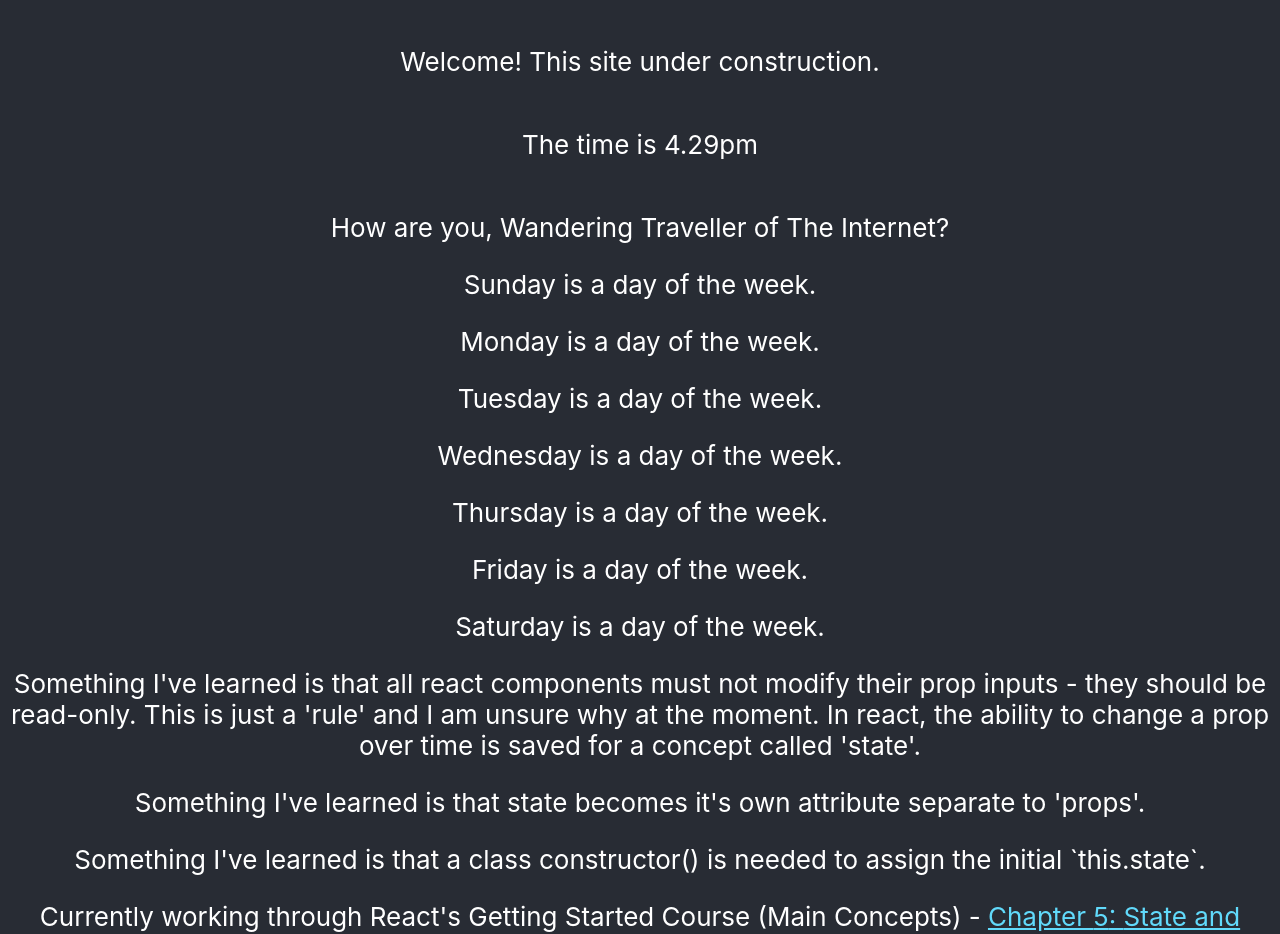
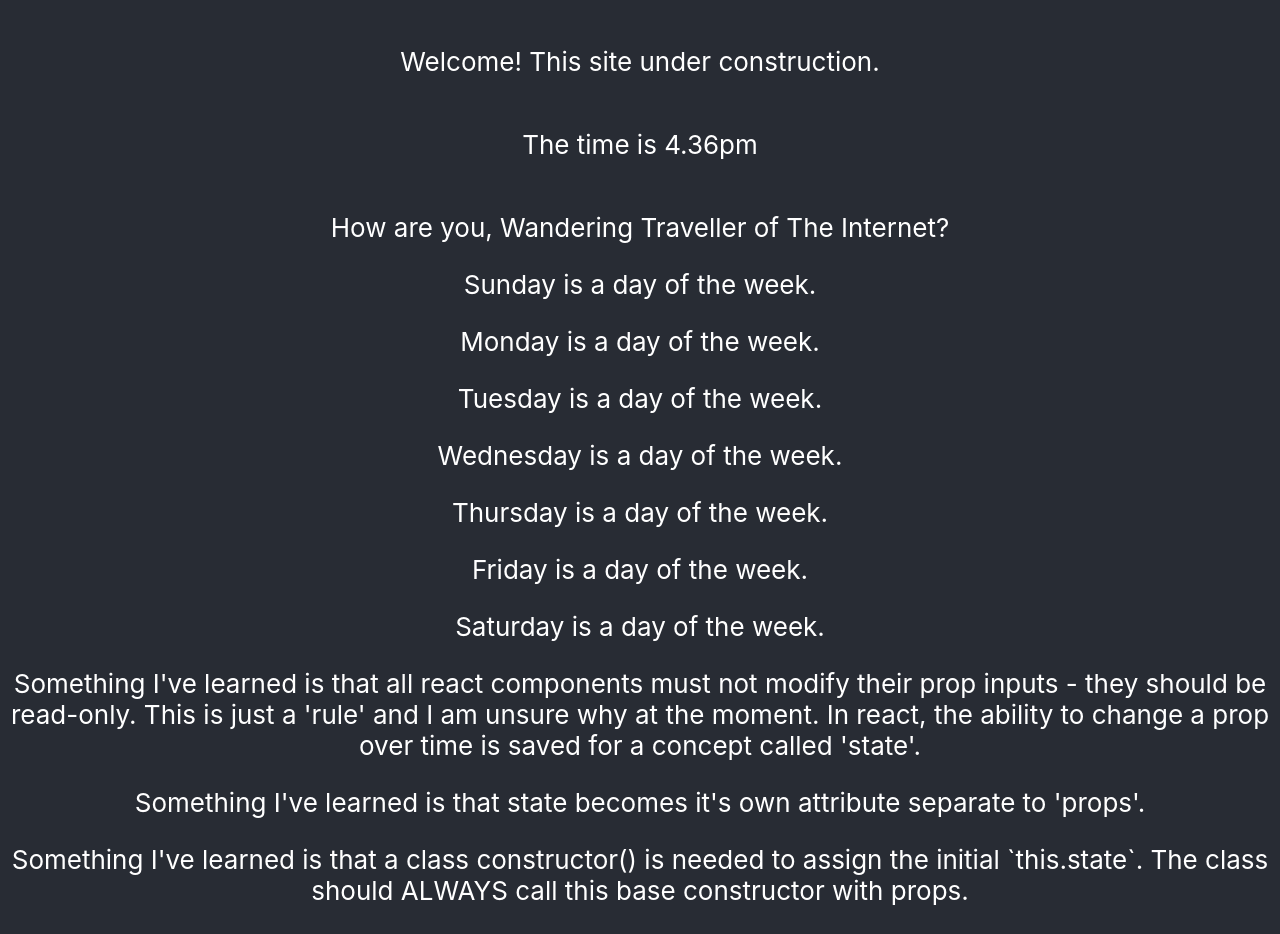
Before and after one commit to jespy3/ygo, a React (Create React App) app: page / in a window 1280 px wide. Shown: the part 300-1234 px from the top of the page. Built offline with nearby package versions, Linux system fonts and the light colour scheme.

Commit message:
New learning and removes date attribute to the clock component

```diff
--- a/src/App.js
+++ b/src/App.js
@@ -13,7 +13,7 @@ function App() {
       <header className="App-header">
         <img src={logo} className="App-logo" alt="logo" />
         <Welcome />
-        <Clock date="4.26pm"/>
+        <Clock />
         <Basic />
         <ReferenceLine />
       </header>
--- a/src/components/basic.js
+++ b/src/components/basic.js
@@ -17,7 +17,7 @@ function Normal(props) {
 const learnings = [
   'all react components must not modify their prop inputs - they should be read-only. This is just a \'rule\' and I am unsure why at the moment. In react, the ability to change a prop over time is saved for a concept called \'state\'',
   "state becomes it's own attribute separate to 'props'",
-  "a class constructor() is needed to assign the initial `this.state`",
+  "a class constructor() is needed to assign the initial `this.state`. The class should ALWAYS call this base constructor with props",
 ]
 
 function Learning(props) {
--- a/src/components/clock.js
+++ b/src/components/clock.js
@@ -4,7 +4,7 @@ class Clock extends React.Component {
   constructor(props) {
     super(props);
     this.state = {
-      date: "4.29pm"
+      date: "4.36pm"
     }
   }
 
```
